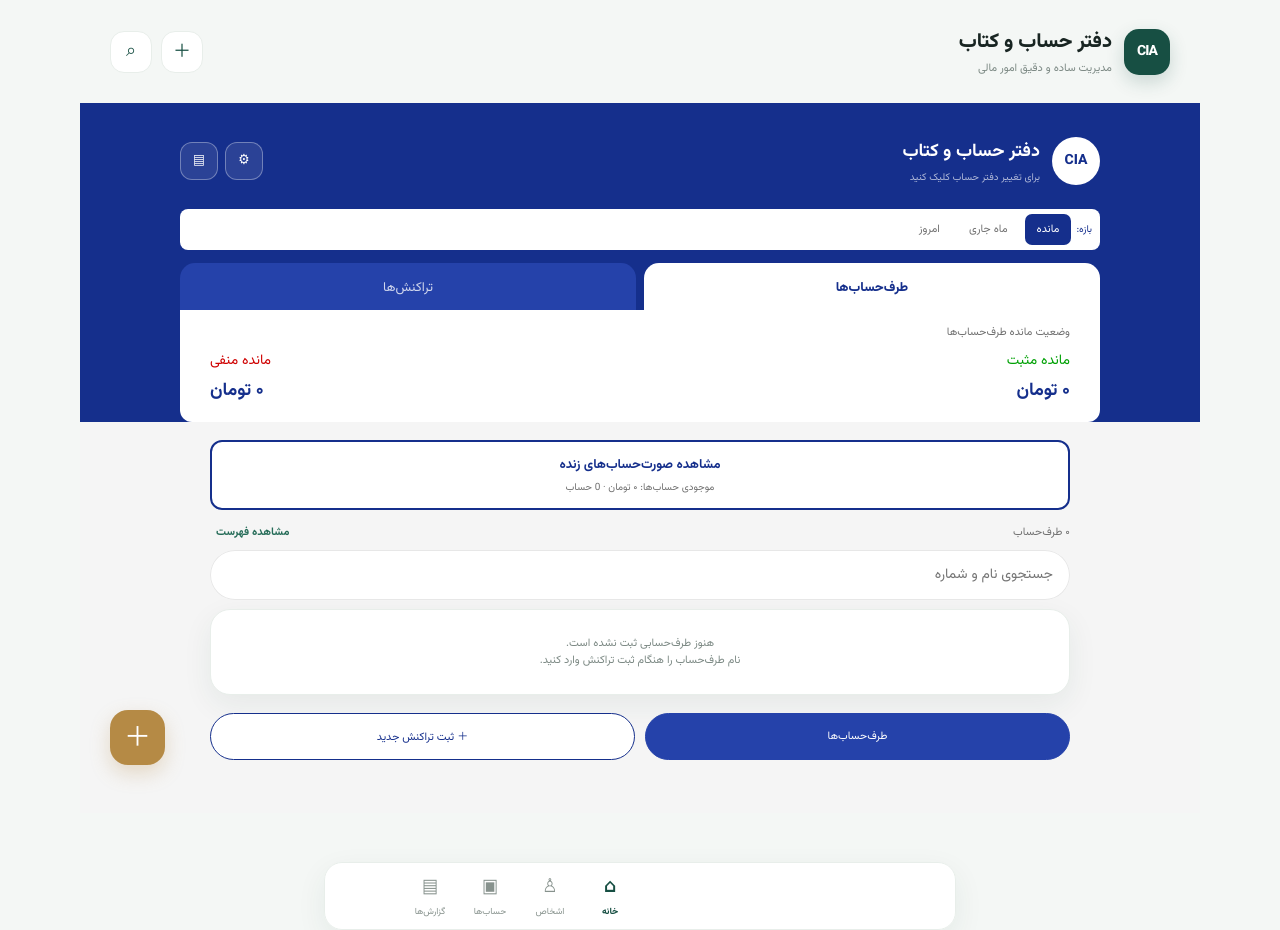
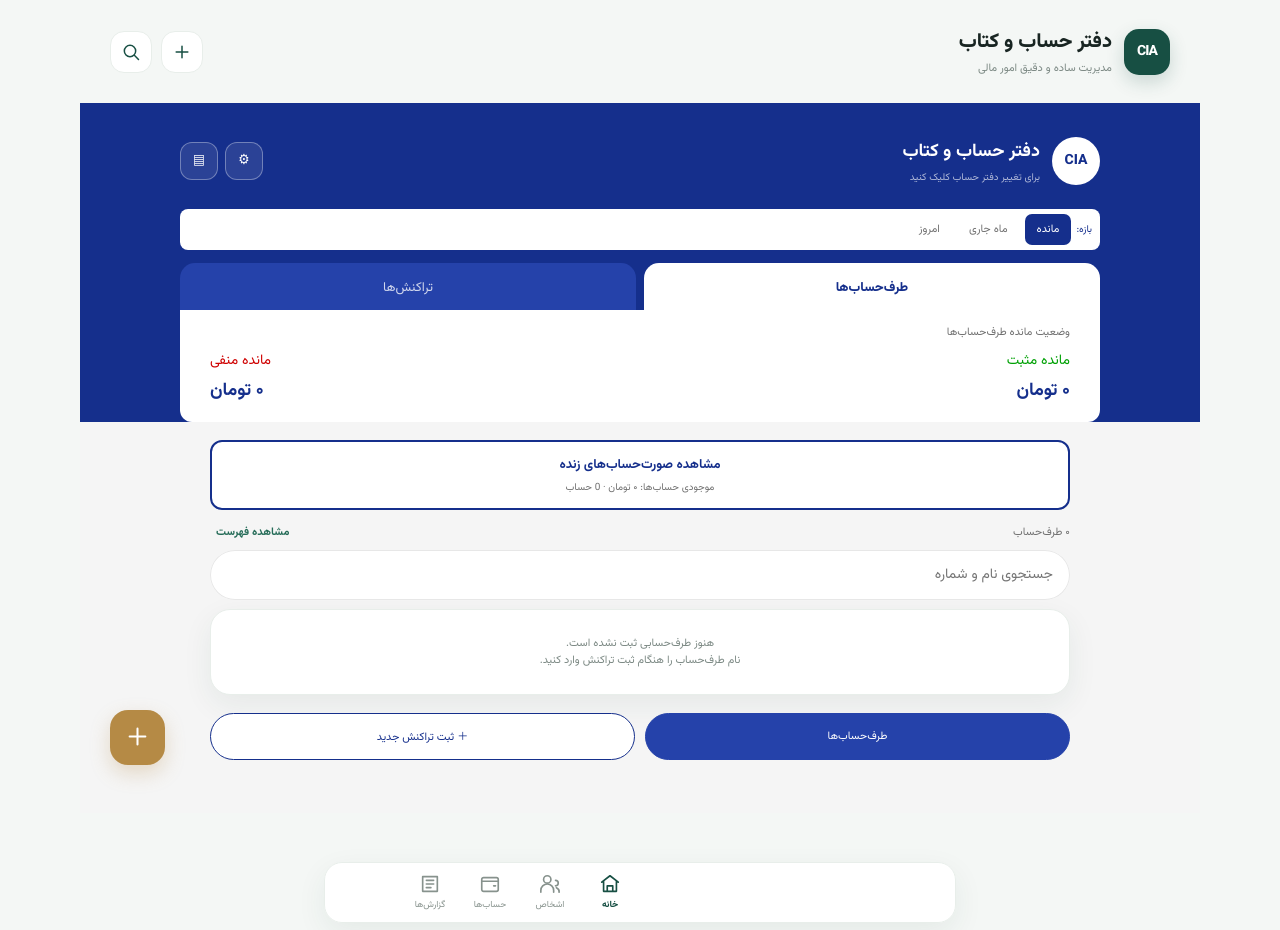
Before and after one commit to hafizsalik/CIA, a plain HTML site: page index.html in a window 1280 px wide. Drawn offline with Linux system fonts and the light colour scheme.

Commit message:
Replace placeholder glyphs with consistent accessible SVG icons

```diff
--- a/index.html
+++ b/index.html
@@ -66,15 +66,15 @@
 .party-contacts span{font-size:28px;line-height:1}
 .party-save{display:block;width:89%;max-width:473px;height:70px;margin:180px auto 0;border:0;border-radius:12px;background:#152f8c;color:#fff;font-size:17px;font-weight:800}
 @media(max-width:520px){.party-form{padding:45px 5.2% 20px;gap:23px}.party-field input{height:80px}.party-contacts{width:76px;height:80px}.party-field textarea{height:135px}.party-save{margin-top:115px;height:62px}}
-</style>
+.ui-icon{width:20px;height:20px;display:inline-block;vertical-align:middle;flex:none;stroke:currentColor;fill:none;stroke-width:1.8;stroke-linecap:round;stroke-linejoin:round}.nav .ui-icon{width:22px;height:22px}.fab .ui-icon{width:27px;height:27px}.icon-btn,.nav,.fab,.ref-actions button,.party-back{display:flex;align-items:center;justify-content:center}button:focus-visible,input:focus-visible,textarea:focus-visible,select:focus-visible{outline:3px solid #b58a4580;outline-offset:2px}@media(prefers-reduced-motion:reduce){*,*::before,*::after{transition:none!important;animation:none!important}}</style>
 </head>
 <body>
 <div class="app">
-<header class="top"><div class="brand"><div class="logo">CIA</div><div><h1>دفتر حساب و کتاب</h1><p>مدیریت ساده و دقیق امور مالی</p></div></div><div class="top-actions"><button class="icon-btn" title="ثبت تراکنش" onclick="openTypePicker()">＋</button><button class="icon-btn" title="جست‌وجو" onclick="go('transactions')">⌕</button></div></header>
+<header class="top"><div class="brand"><div class="logo">CIA</div><div><h1>دفتر حساب و کتاب</h1><p>مدیریت ساده و دقیق امور مالی</p></div></div><div class="top-actions"><button class="icon-btn" title="ثبت تراکنش" aria-label="ثبت تراکنش" onclick="openTypePicker()"><svg class="ui-icon" viewBox="0 0 24 24"><path d="M12 5v14M5 12h14"/></svg></button><button class="icon-btn" title="جست‌وجو" aria-label="جست‌وجو" onclick="go('transactions')"><svg class="ui-icon" viewBox="0 0 24 24"><circle cx="10.8" cy="10.8" r="6.8"/><path d="m16 16 5 5"/></svg></button></div></header>
 <main id="view"></main>
 </div>
-<button class="fab" onclick="openTypePicker()" aria-label="ثبت تراکنش">＋</button>
-<nav class="bottom"><button class="nav active" data-page="home" onclick="go('home')"><span>⌂</span>خانه</button><button class="nav" data-page="people" onclick="go('people')"><span>♙</span>اشخاص</button><button class="nav" data-page="accounts" onclick="go('accounts')"><span>▣</span>حساب‌ها</button><button class="nav" data-page="reports" onclick="go('reports')"><span>▤</span>گزارش‌ها</button></nav>
+<button class="fab" onclick="openTypePicker()" aria-label="ثبت تراکنش"><svg class="ui-icon" viewBox="0 0 24 24"><path d="M12 5v14M5 12h14"/></svg></button>
+<nav class="bottom"><button class="nav active" data-page="home" onclick="go('home')"><svg class="ui-icon" viewBox="0 0 24 24" aria-hidden="true"><path d="m3 10 9-7 9 7M5 9v11h14V9M9 20v-6h6v6"/></svg>خانه</button><button class="nav" data-page="people" onclick="go('people')"><svg class="ui-icon" viewBox="0 0 24 24" aria-hidden="true"><circle cx="9" cy="7" r="4"/><path d="M2 21v-2a7 7 0 0 1 14 0v2M18 8a3 3 0 0 1 0 6m1 2a5 5 0 0 1 3 5"/></svg>اشخاص</button><button class="nav" data-page="accounts" onclick="go('accounts')"><svg class="ui-icon" viewBox="0 0 24 24" aria-hidden="true"><rect x="3" y="5" width="18" height="15" rx="2"/><path d="M3 9h18M16 14h2"/></svg>حساب‌ها</button><button class="nav" data-page="reports" onclick="go('reports')"><svg class="ui-icon" viewBox="0 0 24 24" aria-hidden="true"><path d="M4 20V4h16v16zM8 8h8M8 12h8M8 16h5"/></svg>گزارش‌ها</button></nav>
 <div class="type-picker-back" id="typePicker" onclick="if(event.target===this)closeTypePicker()"><section class="type-picker"><div class="type-picker-grid"><button class="pick-expense" onclick="chooseType('پول دادم')">پول دادم</button><button class="pick-income" onclick="chooseType('پول گرفتم')">پول گرفتم</button><button class="pick-expense" onclick="chooseType('خرج کردم')">خرج کردم</button><button class="pick-income" onclick="chooseType('هزینه کردم')">هزینه کردم</button><button class="pick-expense" onclick="chooseType('هدیه دادم')">هدیه دادم</button><button class="pick-income" onclick="chooseType('هدیه گرفتم')">هدیه گرفتم</button></div></section></div>
 <div class="modal-back" id="modal" onclick="if(event.target===this)closeModal()"><section class="modal"><div class="modal-head"><h3 id="modalTitle">ثبت تراکنش جدید</h3><button class="close" onclick="closeModal()">×</button></div><form id="txForm"><div class="type-options"><button type="button" class="selected" data-type="income" onclick="setType('income')">＋ دریافتی</button><button type="button" data-type="expense" onclick="setType('expense')">－ پرداختی</button></div><label class="field"><span>مبلغ (تومان)</span><input id="amount" type="number" min="1" required placeholder="مثلاً ۵۰۰۰۰"></label><label class="field"><span>عنوان / طرف‌حساب</span><input id="party" placeholder="اختیاری"></label><label class="field"><span>حساب</span><select id="account"><option>کیف پول</option><option>حساب بانکی</option></select></label><label class="field"><span>تاریخ</span><input id="date" type="date" required></label><label class="field"><span>توضیحات</span><input id="note" placeholder="اختیاری"></label><button class="submit" type="submit">ذخیره تراکنش</button></form></section></div><div class="toast" id="toast"></div>
 <script>
@@ -107,7 +107,7 @@ function chart(){const now=new Date(),days=Array.from({length:7},(_,i)=>{const d
 function transactionsPage(){return '<h2 class="page-title">تراکنش‌ها</h2><p class="page-sub">همه دریافت‌ها و پرداخت‌های ثبت‌شده</p><input class="search" id="filter" placeholder="جست‌وجو در عنوان و طرف‌حساب..." oninput="filterTx(this.value)"><div class="panel"><div class="tx-list" id="txlist">'+(transactions.length?transactions.slice().reverse().map(txRow).join(''):'<div class="empty">هنوز تراکنشی ثبت نشده است.</div>')+'</div></div>'}
 const PARTY_KEY='cia.web.parties.v1';let parties=JSON.parse(localStorage.getItem(PARTY_KEY)||'[]');let partyFormOpen=false;
 function peoplePage(){const names=[...new Set([...parties.map(p=>p.name),...transactions.map(t=>t.party).filter(Boolean)])];if(partyFormOpen)return partyFormPage();return '<h2 class="page-title">اشخاص</h2><p class="page-sub">فهرست طرف‌حساب‌ها</p><button class="submit" style="max-width:230px;margin:0 0 16px" onclick="openPartyForm()">＋ طرف حساب جدید</button><div>'+(names.length?names.map(n=>{const sum=transactions.filter(t=>t.party===n).reduce((s,t)=>s+(t.type==='income'?t.amount:-t.amount),0);return '<div class="person-row"><div class="avatar">'+esc(n.trim().charAt(0))+'</div><div><b>'+esc(n)+'</b><small>'+transactions.filter(t=>t.party===n).length+' تراکنش</small></div><strong class="'+(sum>=0?'positive':'negative')+'">'+fmt(sum)+'</strong></div>'}).join(''):'<div class="panel empty">هنوز طرف‌حسابی ثبت نشده است.</div>')+'</div>'}
-function partyFormPage(){return '<section class="party-page"><header class="party-head"><button class="party-back" onclick="closePartyForm()" aria-label="بازگشت">‹</button><h2>طرف حساب جدید</h2></header><form id="partyForm" onsubmit="saveParty(event)"><div class="party-form"><div class="party-field"><button type="button" class="party-contacts" onclick="toast(\'دسترسی به مخاطبان دستگاه در نسخه وب فعال نیست\')"><span>▤</span>مخاطبان</button><input id="partyName" placeholder="نام و نام خانوادگی" required maxlength="120"></div><div class="party-field"><input id="partyPhone" type="tel" placeholder="شماره تماس" required maxlength="20"></div><div class="party-field"><input id="partyNational" inputmode="numeric" placeholder="کد ملی (اختیاری)" maxlength="20"></div><div class="party-field"><input id="partyPostal" inputmode="numeric" placeholder="کد پستی (اختیاری)" maxlength="20"></div><div class="party-field"><textarea id="partyNote" placeholder="توضیحات"></textarea></div></div><button class="party-save" type="submit">ثبت طرف حساب</button></form></section>'}
+function partyFormPage(){return '<section class="party-page"><header class="party-head"><button class="party-back" onclick="closePartyForm()" aria-label="بازگشت"><svg class="ui-icon" viewBox="0 0 24 24"><path d="m15 18-6-6 6-6"/></svg></button><h2>طرف حساب جدید</h2></header><form id="partyForm" onsubmit="saveParty(event)"><div class="party-form"><div class="party-field"><button type="button" class="party-contacts" onclick="toast(\'دسترسی به مخاطبان دستگاه در نسخه وب فعال نیست\')"><span>▤</span>مخاطبان</button><input id="partyName" placeholder="نام و نام خانوادگی" required maxlength="120"></div><div class="party-field"><input id="partyPhone" type="tel" placeholder="شماره تماس" required maxlength="20"></div><div class="party-field"><input id="partyNational" inputmode="numeric" placeholder="کد ملی (اختیاری)" maxlength="20"></div><div class="party-field"><input id="partyPostal" inputmode="numeric" placeholder="کد پستی (اختیاری)" maxlength="20"></div><div class="party-field"><textarea id="partyNote" placeholder="توضیحات"></textarea></div></div><button class="party-save" type="submit">ثبت طرف حساب</button></form></section>'}
 function openPartyForm(){partyFormOpen=true;go('people')}
 function closePartyForm(){partyFormOpen=false;go('people')}
 function saveParty(e){e.preventDefault();const name=document.getElementById('partyName').value.trim(),phone=document.getElementById('partyPhone').value.trim();if(!name||!phone){toast('نام و شماره تماس را وارد کنید');return}if(parties.some(p=>p.phone===phone)){toast('این شماره تماس قبلاً ثبت شده است');return}parties.push({id:Date.now(),name,phone,nationalCode:document.getElementById('partyNational').value.trim(),postalCode:document.getElementById('partyPostal').value.trim(),description:document.getElementById('partyNote').value.trim()});localStorage.setItem(PARTY_KEY,JSON.stringify(parties));partyFormOpen=false;go('people');toast('طرف‌حساب با موفقیت ثبت شد')}
```
